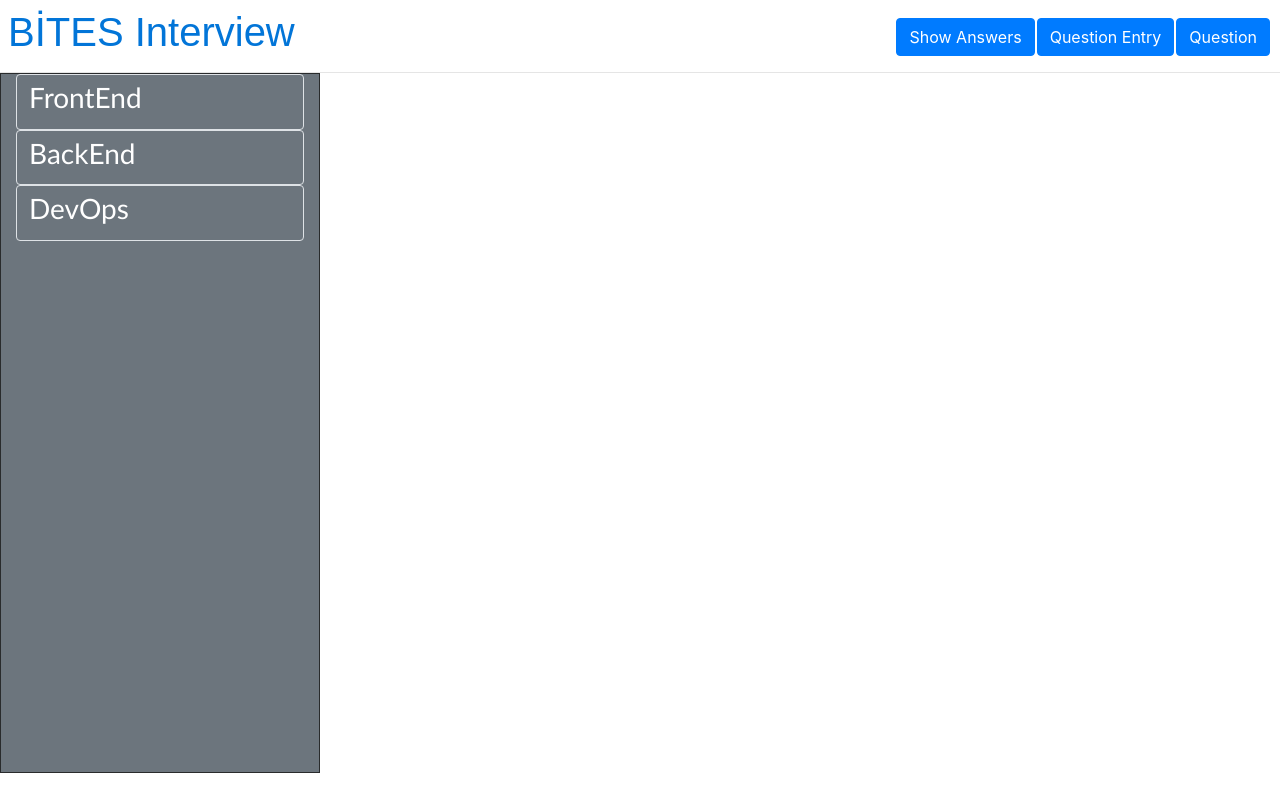
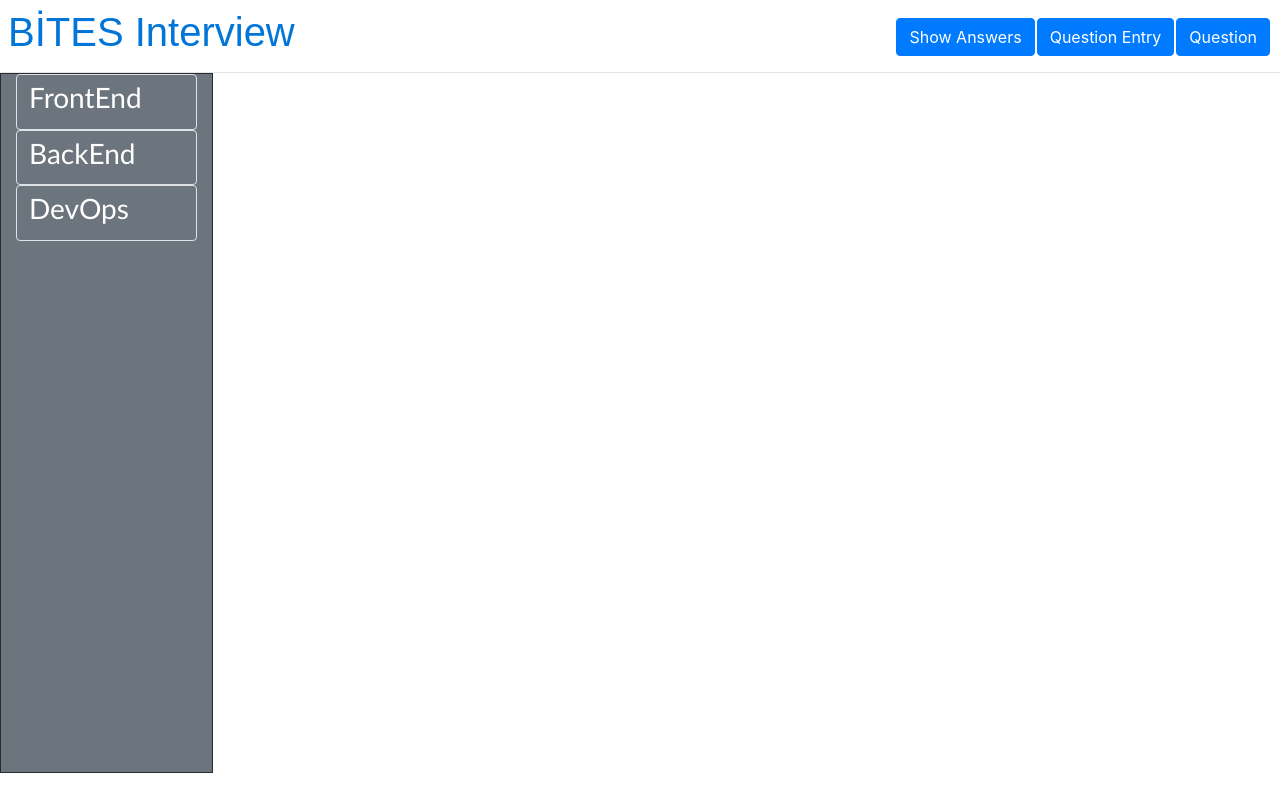
Before and after one commit to boraraz/Interview-Web-Application, a React (Create React App) app: page / in a window 1280 px wide. Built offline with nearby package versions, Linux system fonts and the light colour scheme; what react-alert-template-basic would draw is missing.

Commit message:
span changed

```diff
--- a/src/App.js
+++ b/src/App.js
@@ -21,7 +21,7 @@ const App = () => {
           <Header />
         </Row>
         <Row className="bodyLayout">
-          <Col sm={3} className="sidenav mobil">
+          <Col sm={2} className="sidenav mobil">
             <Sidebar />
           </Col>
           <Col className="mainLayout">
```
